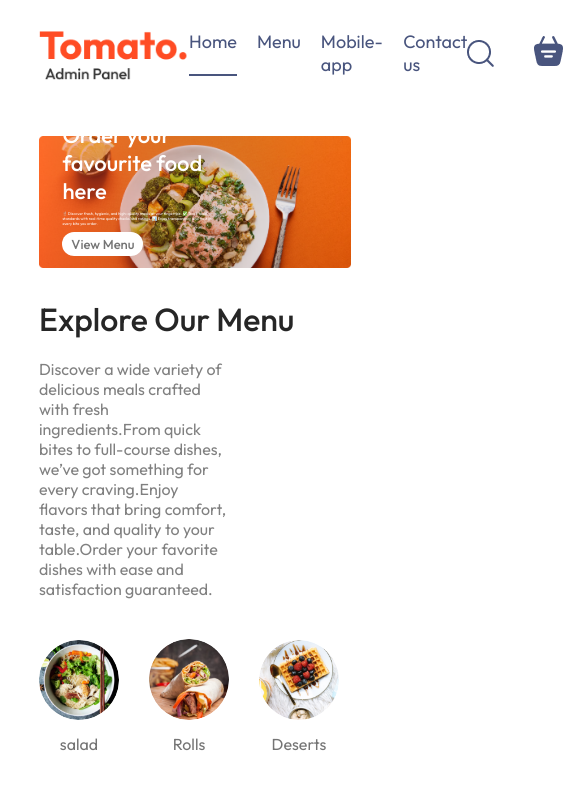
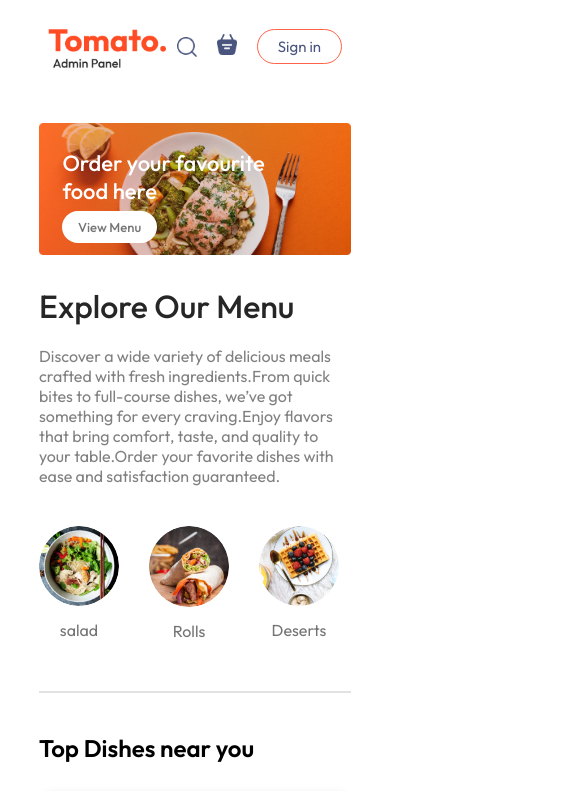
Before and after one commit to Umer-Shafqat/Delivery-App, a React (Create React App) app: page / in a window 390 px wide. Shown: the top 791 px of the page, 585 px wide, since content can reach past the window. Built offline with nearby package versions, Linux system fonts and the light colour scheme.

Commit message:
add Appdownload folder and also make responsive app by using @media

```diff
--- a/src/assets/assets.js
+++ b/src/assets/assets.js
@@ -56,6 +56,8 @@
 import facebook_icon from './facebook_icon.png'
 import linkedin_icon from './linkedin_icon.png'
 import twitter_icon from './twitter_icon.png'
+import app_store from './app_store.png'
+import play_store from './play_store.png'
 
 
 export const assets ={
@@ -75,6 +77,8 @@
     facebook_icon,
     linkedin_icon,
     twitter_icon,
+    app_store,
+    play_store,
       menu_1,
       menu_2,
       menu_3,
--- /dev/null
+++ b/src/components/AppDownload/AppDownload.css
@@ -0,0 +1,25 @@
+.app-download {
+  margin: auto auto;
+  margin-top: 100px;
+  font-size: max(3vw,20px);
+  text-align: center;
+  font-weight: 500;
+}
+
+.app-download-platforms {
+    display: flex;
+    justify-content: center;
+    gap: max(2vw,10px);
+    margin-top: 40px;
+}
+
+.app-download-platforms img {
+    width: max(30vw,120px);
+    max-width: 180px;
+    transition: 0.5s;
+    cursor: pointer;
+}
+
+.app-download-platforms img:hover {
+    transform: scale(1.1);
+}
--- /dev/null
+++ b/src/components/AppDownload/AppDownload.jsx
@@ -0,0 +1,19 @@
+import React from 'react'
+import './AppDownload.css'
+import { assets } from '../../assets/assets'
+
+const AppDownload = () => {
+  return (
+    <div className='app-download' id='app-downlo`ad'>
+        <p>For  Better Experience Download <br/> Tomato App </p>
+        <div className="app-download-platforms">
+            <img src={assets.play_store} alt="" />
+            <img src={assets.app_store} alt="" />
+        </div>
+    </div>
+  )
+}
+
+
+
+export default AppDownload
--- a/src/components/Exploremenu/Exploremenu.css
+++ b/src/components/Exploremenu/Exploremenu.css
@@ -54,3 +54,11 @@
     border: 4px solid tomato;
     padding: 2px;
 }
+
+@media (max-width: 1050px) {
+    .explore-menu-text{
+        max-width: 100%;
+        font-size: 3vw,14px;
+    }
+
+}
--- a/src/components/Footer/Footer.css
+++ b/src/components/Footer/Footer.css
@@ -46,3 +46,14 @@
     background-color: gray;
     border: none;
 }
+
+@media (max-width: 750px) {
+    .footer-content{
+        display: flex;
+        flex-direction: column;
+        gap: 35px;
+    }
+    .footer-copyright{
+        text-align: center;
+    }
+}
--- a/src/components/Header/Header.css
+++ b/src/components/Header/Header.css
@@ -37,5 +37,24 @@
     background-color: white;
     font-size: max(1vw,13px);
     border-radius: 50px;
+}
 
-}
+@media (max-width: 1050px) {
+
+     .header-contents{
+         max-width: 45%;
+     }
+    }
+
+    @media (max-width: 750px) {
+
+     .header-contents{
+         max-width: 65%;
+     }
+        .header-contents p{
+          display: none;
+        }
+        .header-contents button{
+            padding: 2vw 4vw;
+        }
+    }
--- a/src/components/Navbar/Navbar.css
+++ b/src/components/Navbar/Navbar.css
@@ -63,3 +63,50 @@
     top: -8px;
     right: -8px;
 }
+
+@media (max-width: 1050px) {
+    .navbar .logo{
+        width: 140px;
+    }
+    .navbar-menu{
+        gap: 10px;
+        font-size: 17px;
+    }
+    .navbar-right{
+        gap: 30px;
+    }
+    .navbar-right img{
+        width: 22px;
+    }
+    .navbar-right button {
+        padding:8px 25px;
+    }
+}
+
+@media (max-width: 900px) {
+    .navbar .logo{
+        width: 120px;
+    }
+    .navbar-menu{
+        gap: 15px;
+        font-size: 16px;
+    }
+    .navbar-right{
+        gap: 20px;
+    }
+    .navbar-right img{
+        width: 20px;
+    }
+    .navbar-right button {
+        padding:7px 20px;
+        font-size: 15px;
+    }
+}
+
+@media (max-width: 750px) {
+
+    .navbar-menu{
+       display: none;
+    }
+
+}
--- a/src/pages/Home/Home.jsx
+++ b/src/pages/Home/Home.jsx
@@ -3,6 +3,7 @@
 import Header from '../../components/Header/Header'
 import Exploremenu from '../../components/Exploremenu/Exploremenu'
 import FoodDisplay from '../../components/FoodDisplay/FoodDisplay'
+import AppDownload from '../../components/AppDownload/AppDownload'
 
 const Home = () => {
 
@@ -13,7 +14,8 @@
       <Header/>
       <Exploremenu category={category} setCategory={setCategory}/>
       <FoodDisplay category={category}/>
-        </div>
+      <AppDownload/>
+    </div>
   )
 }
 
```
